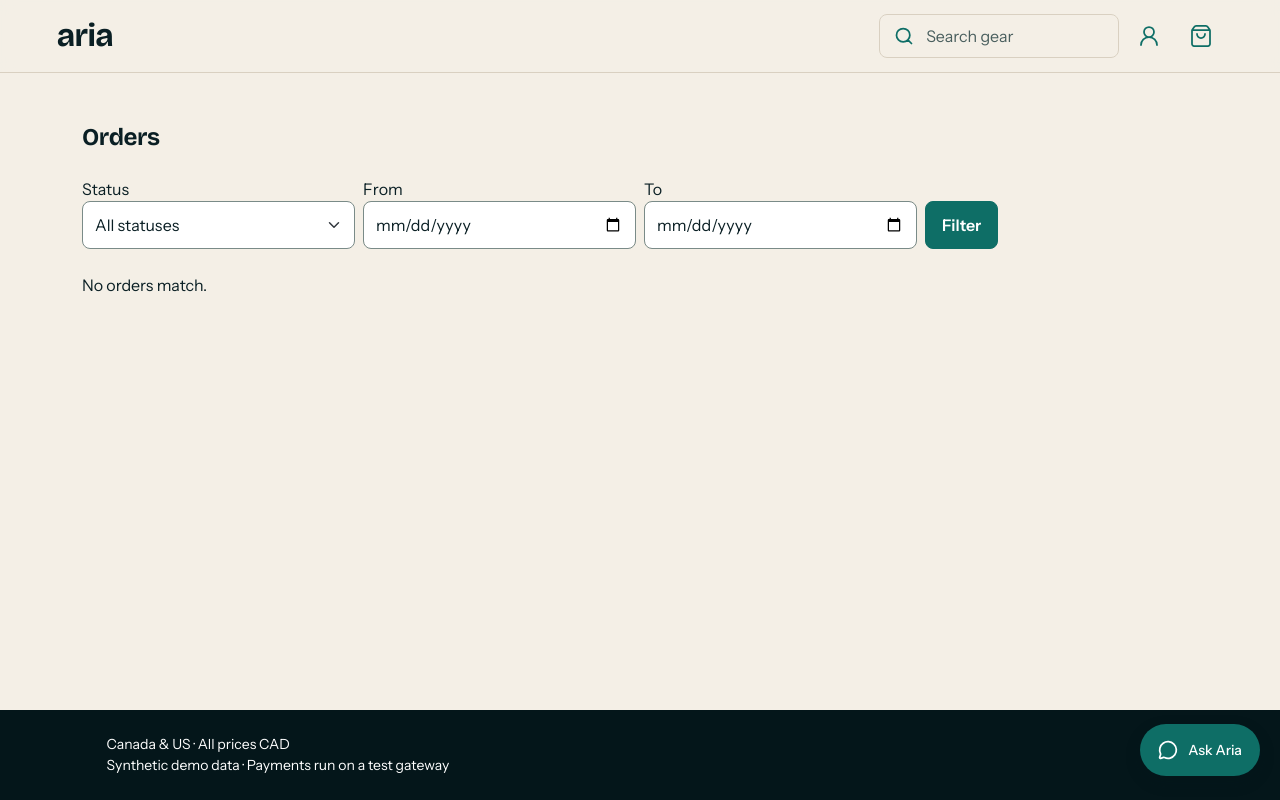
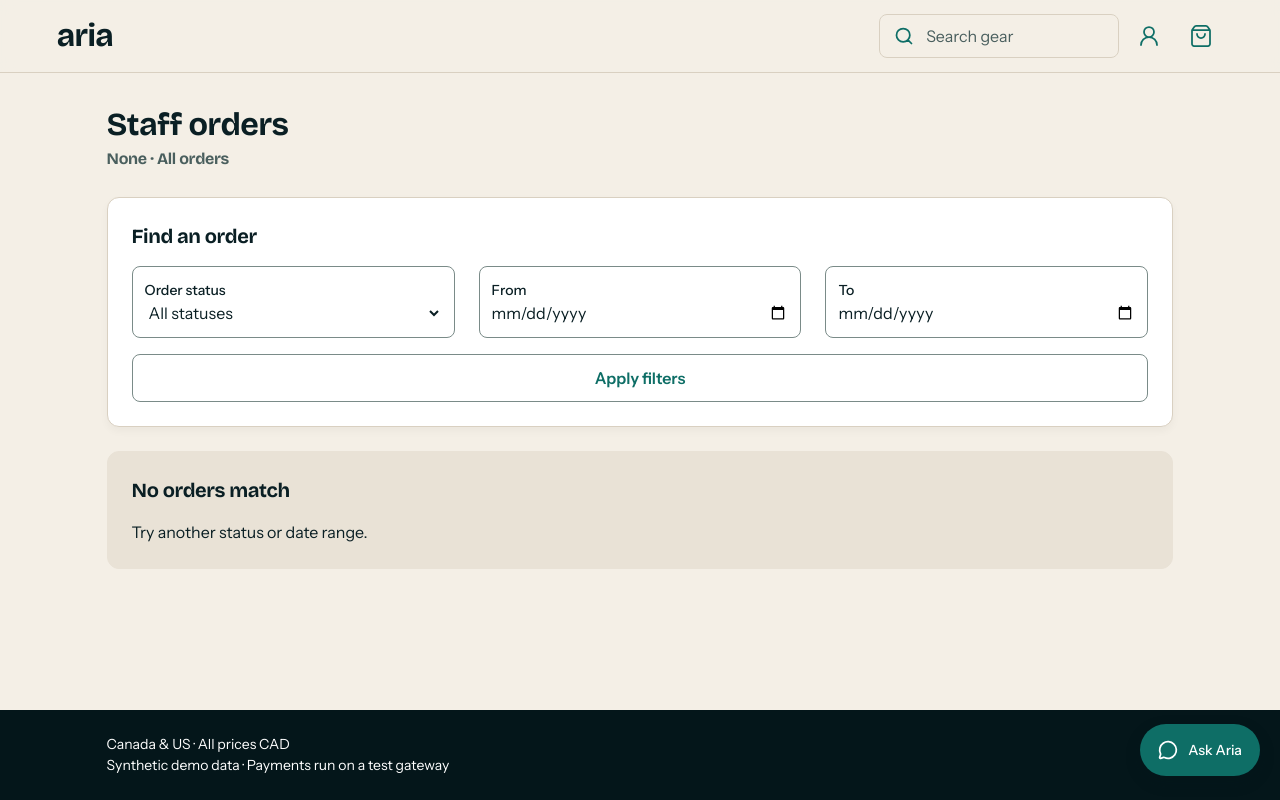
Before and after one commit to ethanp4/Aria-Database-and-RAG, a Django app: template aria_project/orders/templates/orders/staff_list.html in a window 1280 px wide. Run offline with Django 5.2, Linux system fonts and the light colour scheme; the template is opened without the code that fills it: values that come from a table or form of the project are taken from there, others are empty.

Commit message:
feat(ui): restyle staff order list and detail from the Figma prototype
Adds backoffice.css (shared by the staff/admin screens) and the loader-circle
status icon. Filters, pagination and the mark-shipped POST form are unchanged.

```diff
--- a/aria_project/orders/templates/orders/staff_list.html
+++ b/aria_project/orders/templates/orders/staff_list.html
@@ -1,59 +1,96 @@
 {% extends "base.html" %}
+{% load static %}
 
-{% block title %}Orders{% endblock %}
+{% block title %}Staff orders{% endblock %}
+
+{% block extra_css %}<link rel="stylesheet" href="{% static 'css/backoffice.css' %}">{% endblock %}
 
 {% block content %}
-<main class="container py-5">
-    <h1 class="h2 mb-4">Orders</h1>
-    <form method="get" class="row g-2 align-items-end mb-4">
-        <div class="col-sm-3">
-            <label for="{{ form.status.id_for_label }}">Status</label>
-            <select name="status" id="{{ form.status.id_for_label }}" class="form-select">
+<div class="aria-page">
+    <header class="page-heading">
+        <h1>Staff orders</h1>
+        <p>{{ username }} · All orders</p>
+    </header>
+
+    <form method="get" class="aria-card" aria-labelledby="order-filter-heading">
+        <h2 id="order-filter-heading" class="h3">Find an order</h2>
+        <div class="bo-filter-grid">
+            <div class="aria-field">
+                <div class="aria-field__body">
+                    <label for="{{ form.status.id_for_label }}">Order status</label>
+                    <select name="status" id="{{ form.status.id_for_label }}">
                         {% for value, label in form.fields.status.choices %}<option value="{{ value }}"{% if form.data.status == value %} selected{% endif %}>{{ label }}</option>{% endfor %}
                     </select>
                 </div>
-        <div class="col-sm-3"><label for="{{ form.date_from.id_for_label }}">From</label> <input type="date" name="date_from" id="{{ form.date_from.id_for_label }}" class="form-control" value="{{ form.data.date_from|default:'' }}"></div>
-        <div class="col-sm-3"><label for="{{ form.date_to.id_for_label }}">To</label> <input type="date" name="date_to" id="{{ form.date_to.id_for_label }}" class="form-control" value="{{ form.data.date_to|default:'' }}"></div>
-        <div class="col-sm-3"><button type="submit" class="btn btn-primary">Filter</button></div>
+            </div>
+            <div class="aria-field">
+                <div class="aria-field__body">
+                    <label for="{{ form.date_from.id_for_label }}">From</label>
+                    <input type="date" name="date_from" id="{{ form.date_from.id_for_label }}" value="{{ form.data.date_from|default:'' }}">
+                </div>
+            </div>
+            <div class="aria-field">
+                <div class="aria-field__body">
+                    <label for="{{ form.date_to.id_for_label }}">To</label>
+                    <input type="date" name="date_to" id="{{ form.date_to.id_for_label }}" value="{{ form.data.date_to|default:'' }}">
+                </div>
+            </div>
+        </div>
+        <button type="submit" class="btn btn-secondary bo-filter-submit">Apply filters</button>
     </form>
+
     {% if page_obj %}
-    <div class="card border-0 shadow-sm">
-        <div class="table-responsive">
-            <table class="table align-middle mb-0">
+    <p class="bo-strong mb-0" id="orders-count">Orders · Showing {{ page_obj.start_index }}–{{ page_obj.end_index }} of {{ page_obj.paginator.count }}</p>
+    <div class="bo-table-wrap">
+        <table class="bo-table bo-table--stack" aria-describedby="orders-count">
+            <caption class="visually-hidden">Orders with customer, date, status and total</caption>
             <thead>
                 <tr>
-                        <th scope="col">Order</th>
+                    <th scope="col">Order #</th>
+                    <th scope="col">Customer</th>
                     <th scope="col">Date</th>
-                        <th scope="col">Customer</th>
+                    <th scope="col">Total (CAD)</th>
                     <th scope="col">Status</th>
-                        <th scope="col" class="text-end">Total</th>
                 </tr>
             </thead>
             <tbody>
                 {% for order in page_obj %}
                 <tr>
-                        <td><a class="text-decoration-none" href="{% url 'orders:staff_detail' order.order_id %}">#{{ order.order_id }}</a></td>
-                        <td>{{ order.created_at|date:"F j, Y" }}</td>
-                        <td>{% if order.account %}{{ order.account.username }}{% else %}Guest{% endif %}{% if order.contact_name %} ({{ order.contact_name }}){% endif %}</td>
-                        <td>{% include "orders/_status_badge.html" %}</td>
-                        <td class="text-end">{{ order.total_amount }}</td>
+                    <th scope="row"><a class="order-ref" href="{% url 'orders:staff_detail' order.order_id %}">#{{ order.order_id }}</a></th>
+                    <td data-label="Customer">{% if order.account %}{{ order.account.username }}{% else %}Guest{% endif %}{% if order.contact_name %} ({{ order.contact_name }}){% endif %}</td>
+                    <td data-label="Date" class="bo-date">{{ order.created_at|date:"j M Y" }}</td>
+                    <td data-label="Total (CAD)">${{ order.total_amount }} CAD</td>
+                    <td>
+                        <div class="bo-status">
+                            {% include "orders/_status_badge.html" %}
+                            <a class="text-action" href="{% url 'orders:staff_detail' order.order_id %}">View order<span class="visually-hidden"> #{{ order.order_id }}</span></a>
+                        </div>
+                    </td>
                 </tr>
                 {% endfor %}
             </tbody>
         </table>
     </div>
-    </div>
     {% if page_obj.has_other_pages %}
-    <nav class="mt-3" aria-label="Order pages">
-        <ul class="pagination">
-            {% if page_obj.has_previous %}<li class="page-item"><a class="page-link" href="?{% if query %}{{ query }}&amp;{% endif %}page={{ page_obj.previous_page_number }}">Previous</a></li>{% endif %}
-            <li class="page-item disabled"><span class="page-link">Page {{ page_obj.number }} of {{ page_obj.paginator.num_pages }}</span></li>
-            {% if page_obj.has_next %}<li class="page-item"><a class="page-link" href="?{% if query %}{{ query }}&amp;{% endif %}page={{ page_obj.next_page_number }}">Next</a></li>{% endif %}
-        </ul>
+    <nav class="bo-pager" aria-label="Order pages">
+        {% if page_obj.has_previous %}
+        <a class="btn btn-secondary" href="?{% if query %}{{ query }}&amp;{% endif %}page={{ page_obj.previous_page_number }}">Previous</a>
+        {% else %}
+        <span class="btn btn-secondary disabled" aria-disabled="true">Previous</span>
+        {% endif %}
+        <p class="bo-pager__label">Page {{ page_obj.number }} of {{ page_obj.paginator.num_pages }} · {{ page_obj.paginator.per_page }} per page</p>
+        {% if page_obj.has_next %}
+        <a class="btn btn-secondary" href="?{% if query %}{{ query }}&amp;{% endif %}page={{ page_obj.next_page_number }}">Next</a>
+        {% else %}
+        <span class="btn btn-secondary disabled" aria-disabled="true">Next</span>
+        {% endif %}
     </nav>
     {% endif %}
     {% else %}
-    <p>No orders match.</p>
+    <div class="aria-card aria-card-subtle">
+        <h2 class="h3">No orders match</h2>
+        <p class="mb-0">Try another status or date range.</p>
+    </div>
     {% endif %}
-</main>
+</div>
 {% endblock %}
--- /dev/null
+++ b/aria_project/static/css/backoffice.css
@@ -0,0 +1,197 @@
+/*
+ * Back-office screens (Figma 06 Prototype: staff orders, refund review,
+ * admin analytics, edit product). Builds on aria.css tokens; page-specific only.
+ */
+
+/* ---------- shared ---------- */
+.bo-stack { display: flex; flex-direction: column; gap: 24px; min-width: 0; }
+.bo-meta { margin: 0; }
+.bo-meta p { margin: 0; }
+.bo-muted { color: var(--color-text-secondary); }
+.bo-strong { font-weight: 600; }
+.bo-card-subhead { margin: 0; font-family: var(--font-display); font-weight: 700; font-size: 16px; line-height: 28px; letter-spacing: -0.02em; }
+.bo-card-subhead.bo-muted { color: var(--color-text-secondary); }
+.aria-card .divider { width: 100%; }
+.bo-actions { display: flex; flex-direction: column; gap: 16px; }
+.bo-actions .btn { width: 100%; }
+.bo-alert-text { display: flex; flex-direction: column; }
+.status-badge img { object-fit: contain; }
+
+/* neutral tile instead of a product photo (products have no image field yet) */
+.bo-photo-placeholder {
+  display: flex; align-items: center; justify-content: center; text-align: center;
+  background: var(--color-bg-subtle); color: var(--color-text-secondary);
+  border-radius: var(--radius-md); font-size: 14px; padding: 8px;
+}
+.bo-photo-placeholder--thumb { width: 80px; height: 80px; flex: 0 0 80px; }
+.bo-photo-placeholder--hero { width: 100%; height: 280px; }
+.bo-photo-placeholder--small { height: 100px; }
+
+/* ---------- staff orders: filter card + data table ---------- */
+.bo-filter-grid { display: grid; grid-template-columns: repeat(3, minmax(0, 1fr)); gap: 24px; }
+.bo-filter-grid .aria-field select { appearance: auto; cursor: pointer; }
+.bo-filter-submit { width: 100%; }
+
+.bo-table { width: 100%; border-collapse: separate; border-spacing: 0; font-size: 14px; }
+.bo-table caption { caption-side: top; }
+.bo-table thead th {
+  background: var(--color-bg-inverse); color: var(--color-text-inverse);
+  font-weight: 600; text-align: left; padding: 16px 12px; white-space: nowrap;
+}
+.bo-table thead th:first-child { padding-left: 16px; }
+.bo-table td, .bo-table tbody th { padding: 16px 12px; vertical-align: middle; font-weight: 400; text-align: left; }
+.bo-table td:first-child, .bo-table tbody th:first-child { padding-left: 16px; }
+.bo-table tbody tr:nth-child(odd) { background: var(--color-bg-surface); }
+.bo-table tbody tr:nth-child(even) { background: var(--color-bg-page); }
+.bo-table .order-ref { font-weight: 600; text-decoration: none; display: inline-flex; align-items: center; min-height: var(--tap); }
+.bo-table .order-ref:hover { text-decoration: underline; }
+.bo-table .bo-date { color: var(--color-text-secondary); }
+.bo-table .bo-status { display: flex; flex-direction: column; align-items: flex-start; gap: 4px; }
+.bo-table-wrap { border: 1px solid var(--color-border-default); border-radius: var(--radius-md); overflow: hidden; }
+
+/* small data table inside a card (analytics, refund decisions) */
+.bo-datatable { width: 100%; border-collapse: separate; border-spacing: 0; font-size: 14px; }
+.bo-datatable thead th { background: var(--color-bg-subtle); font-weight: 600; padding: 12px; text-align: left; }
+.bo-datatable td, .bo-datatable tbody th { padding: 12px; font-weight: 400; text-align: left; }
+.bo-datatable tbody tr:nth-child(odd) { background: var(--color-bg-surface); }
+.bo-datatable tbody tr:nth-child(even) { background: var(--color-bg-page); }
+.bo-datatable .num { text-align: right; font-variant-numeric: tabular-nums; }
+.bo-datatable-wrap { border: 1px solid var(--color-border-default); border-radius: var(--radius-sm); overflow-x: auto; }
+
+/* stacked "card per row" tables on phones (Figma M- frames) */
+@media (max-width: 767.98px) {
+  .bo-filter-grid { grid-template-columns: minmax(0, 1fr); gap: 16px; }
+  .bo-table-wrap { border: 0; overflow: visible; }
+  .bo-table--stack thead { position: absolute; width: 1px; height: 1px; overflow: hidden; clip: rect(0 0 0 0); }
+  .bo-table--stack, .bo-table--stack tbody, .bo-table--stack tr, .bo-table--stack td, .bo-table--stack tbody th { display: block; width: 100%; }
+  .bo-table--stack tbody { display: flex; flex-direction: column; gap: 16px; }
+  .bo-table--stack tbody tr,
+  .bo-table--stack tbody tr:nth-child(even) {
+    background: var(--color-bg-surface); border: 1px solid var(--color-border-default);
+    border-radius: var(--radius-md); box-shadow: var(--shadow-card); padding: 16px;
+  }
+  .bo-table--stack td, .bo-table--stack tbody th,
+  .bo-table--stack td:first-child, .bo-table--stack tbody th:first-child { padding: 0; }
+  .bo-table--stack td[data-label]::before { content: attr(data-label) " · "; }
+  .bo-table--stack .order-ref { font-family: var(--font-display); font-weight: 700; font-size: 20px; color: var(--color-text-primary); }
+  .bo-table--stack .bo-status { margin-top: 8px; }
+  .bo-table--stack .bo-status-cell { order: -1; }
+}
+
+/* previous / page x of y / next */
+.bo-pager { display: flex; align-items: center; gap: 16px; }
+.bo-pager > * { flex: 1 1 0; }
+.bo-pager .btn { width: 100%; }
+.bo-pager .btn[aria-disabled="true"] { pointer-events: none; }
+.bo-pager__label { color: var(--color-text-secondary); margin: 0; }
+@media (max-width: 575.98px) {
+  .bo-pager { flex-direction: column; align-items: stretch; gap: 12px; }
+  .bo-pager__label { order: 0; }
+}
+
+/* ---------- order detail ---------- */
+.bo-detail-grid { display: grid; grid-template-columns: repeat(3, minmax(0, 1fr)); gap: 24px; }
+.bo-detail-grid h3 { margin: 0 0 4px; font-size: 16px; line-height: 28px; }
+.bo-detail-grid address, .bo-detail-grid p { margin: 0; }
+@media (max-width: 767.98px) { .bo-detail-grid { grid-template-columns: minmax(0, 1fr); gap: 16px; } }
+.bo-ship-grid { display: grid; grid-template-columns: minmax(0, 1fr) minmax(0, 1fr); gap: 16px; }
+@media (max-width: 575.98px) { .bo-ship-grid { grid-template-columns: minmax(0, 1fr); } }
+
+/* ---------- refund review ---------- */
+.bo-order-item { display: flex; gap: 16px; align-items: flex-start; }
+.bo-order-item p { margin: 0; }
+.bo-risk p { margin: 0; }
+.bo-history p { margin: 0; }
+.bo-processing {
+  display: flex; align-items: center; gap: 12px; min-height: 48px; padding: 12px 16px;
+  border-radius: var(--radius-sm); background: var(--color-bg-subtle); color: var(--color-brand-primary); font-weight: 600;
+}
+.bo-processing .aria-spinner { width: 20px; height: 20px; border-width: 3px; flex: 0 0 20px; }
+.bo-processing span { flex: 1; text-align: center; }
+.bo-state-nav { display: flex; flex-wrap: wrap; gap: 8px; }
+
+/* ---------- admin analytics ---------- */
+.kpi-grid { display: grid; grid-template-columns: repeat(4, minmax(0, 1fr)); gap: 16px; }
+.kpi-tile { padding: 24px; color: var(--color-text-secondary); }
+.kpi-tile p { margin: 0; }
+.kpi-tile .kpi-value {
+  font-family: var(--font-display); font-weight: 700; font-size: 24px; line-height: 32px;
+  letter-spacing: -0.02em; color: var(--color-text-primary);
+}
+.kpi-tile .kpi-note { font-size: 14px; }
+.kpi-tile .kpi-label { font-family: var(--font-body); font-size: 16px; font-weight: 400; line-height: 1.5; letter-spacing: 0; color: var(--color-text-secondary); margin: 0; }
+@media (max-width: 991.98px) { .kpi-grid { grid-template-columns: repeat(2, minmax(0, 1fr)); } }
+@media (max-width: 575.98px) { .kpi-grid { grid-template-columns: minmax(0, 1fr); } }
+
+.bo-view-toggle { display: flex; align-items: center; gap: 16px; }
+.bo-view-toggle p { flex: 1; margin: 0; color: var(--color-text-secondary); }
+.bo-view-toggle .btn { width: 260px; }
+@media (max-width: 575.98px) {
+  .bo-view-toggle { flex-direction: column; align-items: stretch; }
+  .bo-view-toggle .btn { width: 100%; }
+}
+
+.chart-title { margin: 0; }
+.chart-title span { display: block; font-size: 20px; line-height: 28px; }
+.chart-note { margin: 0; font-size: 14px; color: var(--color-text-secondary); }
+
+/* monthly revenue: plain CSS bars, value above, month below */
+.bar-chart { display: flex; align-items: flex-end; gap: 12px; height: 224px; }
+.bar-chart__col { flex: 1 1 0; min-width: 0; height: 100%; display: flex; flex-direction: column; align-items: center; justify-content: flex-end; gap: 4px; font-size: 14px; }
+.bar-chart__bar { width: 100%; background: var(--color-brand-primary); border-radius: 4px 4px 0 0; min-height: 2px; }
+.bar-chart__col.is-peak .bar-chart__bar { background: var(--color-bg-inverse); }
+.bar-chart__col.is-peak .bar-chart__value { font-weight: 600; }
+.bar-chart__label { color: var(--color-text-secondary); white-space: nowrap; }
+.bar-chart__value { white-space: nowrap; }
+@media (max-width: 575.98px) {
+  .bar-chart { gap: 3px; }
+  .bar-chart__col { font-size: 11px; }
+}
+
+/* daily orders: inline SVG line chart */
+.line-chart { display: flex; gap: 8px; }
+.line-chart__y { display: flex; flex-direction: column; justify-content: space-between; height: 152px; font-size: 14px; color: var(--color-text-secondary); text-align: right; min-width: 36px; }
+.line-chart__plot { flex: 1; min-width: 0; }
+.line-chart svg { display: block; width: 100%; height: 152px; overflow: visible; }
+.line-chart__x { display: flex; justify-content: space-between; font-size: 14px; color: var(--color-text-secondary); margin-top: 8px; }
+
+/* horizontal bars (orders by status, top products) */
+.hbar-list { list-style: none; margin: 0; padding: 0; display: flex; flex-direction: column; gap: 12px; }
+.hbar-list li { display: grid; grid-template-columns: minmax(0, 200px) minmax(0, 1fr) auto; gap: 12px; align-items: center; font-size: 14px; }
+.hbar-list .hbar-track { height: 12px; background: var(--color-bg-subtle); border-radius: var(--radius-pill); overflow: hidden; }
+.hbar-list .hbar-fill { height: 100%; background: var(--color-brand-primary); border-radius: var(--radius-pill); }
+.hbar-list .hbar-value { font-variant-numeric: tabular-nums; font-weight: 600; }
+@media (max-width: 575.98px) { .hbar-list li { grid-template-columns: minmax(0, 1fr) auto; } .hbar-list .hbar-track { grid-column: 1 / -1; grid-row: 2; } }
+
+.bo-columns-2 { display: grid; grid-template-columns: repeat(2, minmax(0, 1fr)); gap: 24px; align-items: start; }
+@media (max-width: 991.98px) { .bo-columns-2 { grid-template-columns: minmax(0, 1fr); } }
+
+.bo-empty { padding: 16px; border-radius: var(--radius-sm); background: var(--color-bg-page); color: var(--color-text-secondary); margin: 0; }
+
+/* ---------- admin product form ---------- */
+.bo-field-row { display: grid; grid-template-columns: minmax(0, 1fr) minmax(0, 1fr); gap: 16px; align-items: start; }
+@media (max-width: 575.98px) { .bo-field-row { grid-template-columns: minmax(0, 1fr); } }
+.bo-form { display: flex; flex-direction: column; gap: 16px; }
+.bo-form .aria-field select { appearance: auto; cursor: pointer; }
+.bo-form .form-check { margin: 0; }
+.bo-form-actions { display: grid; grid-template-columns: minmax(0, 1fr) minmax(0, 1fr); gap: 16px; }
+@media (max-width: 575.98px) { .bo-form-actions { grid-template-columns: minmax(0, 1fr); } }
+.bo-field-help { font-size: 14px; color: var(--color-text-secondary); margin: 0; }
+.bo-field-errors ul, .field-error ul { list-style: none; padding: 0; margin: 0; }
+
+/* ---------- admin dashboard (products overview) ---------- */
+.bo-section-head { display: flex; flex-wrap: wrap; align-items: center; justify-content: space-between; gap: 8px 16px; }
+.bo-section-head h2 { margin: 0; }
+.bo-section-head .bo-section-title { display: flex; align-items: center; gap: 16px; flex-wrap: wrap; }
+.bo-sort-link { color: inherit; text-decoration: none; display: inline-flex; align-items: center; gap: 4px; min-height: var(--tap); white-space: nowrap; }
+.bo-sort-link:hover { text-decoration: underline; color: inherit; }
+.bo-table thead .bo-sort-link { color: var(--color-text-inverse); }
+.bo-field-grid { display: grid; grid-template-columns: minmax(0, 1fr) minmax(0, 1fr); gap: 16px; align-items: start; }
+.bo-field-grid .bo-span-2 { grid-column: 1 / -1; }
+@media (max-width: 575.98px) { .bo-field-grid { grid-template-columns: minmax(0, 1fr); } }
+/* Django widgets carry .form-control/.form-select; inside an .aria-field the box is the field */
+.aria-field .form-control, .aria-field .form-select {
+  border: 0; border-radius: 0; box-shadow: none; padding: 0; min-height: 24px; background-color: transparent;
+}
+.aria-field .form-select { padding-right: 28px; background-position: right 0 center; }
+.aria-field .form-control:focus, .aria-field .form-select:focus { box-shadow: none; }
```
Also changed, not shown: aria_project/orders/templates/orders/staff_detail.html (+59 -29 lines), aria_project/static/img/icons/loader-circle.svg (added). Lines whose indentation alone changed are shown as unchanged.
